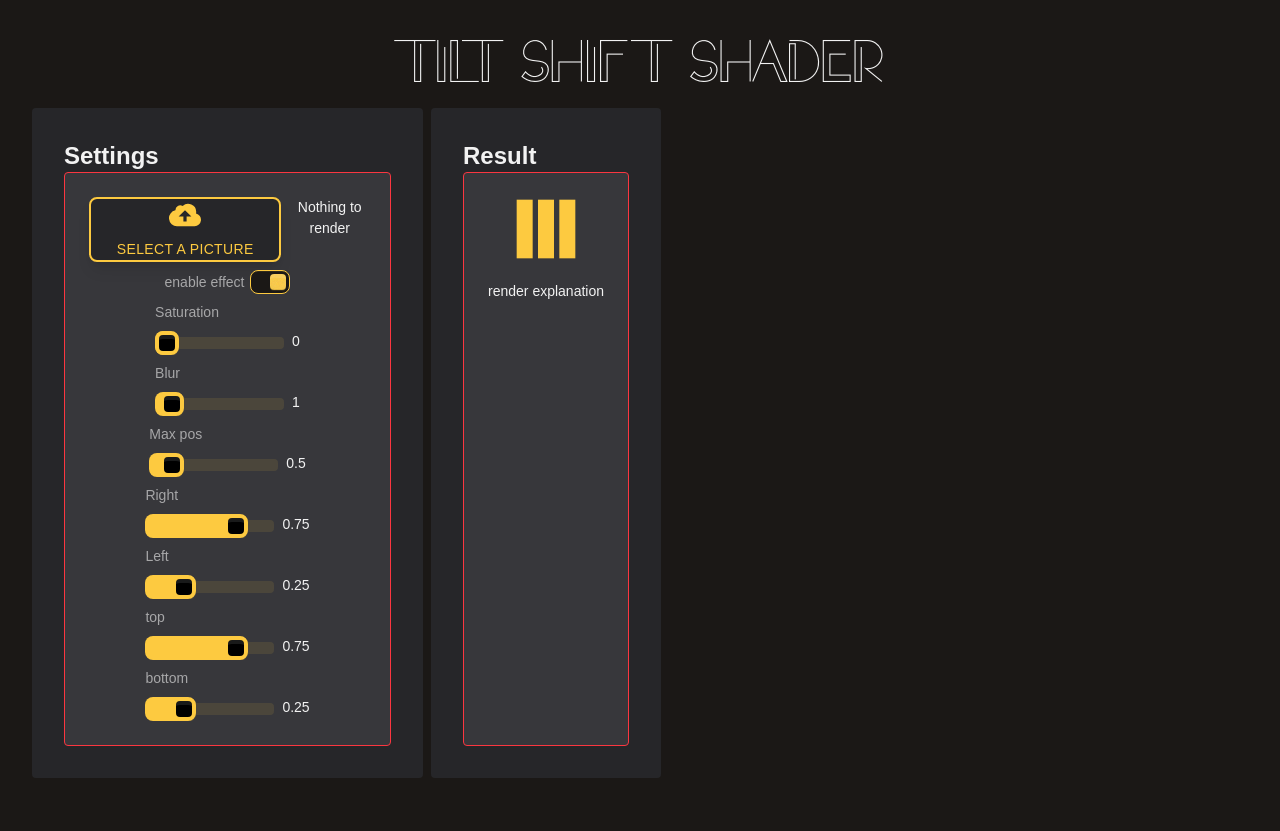
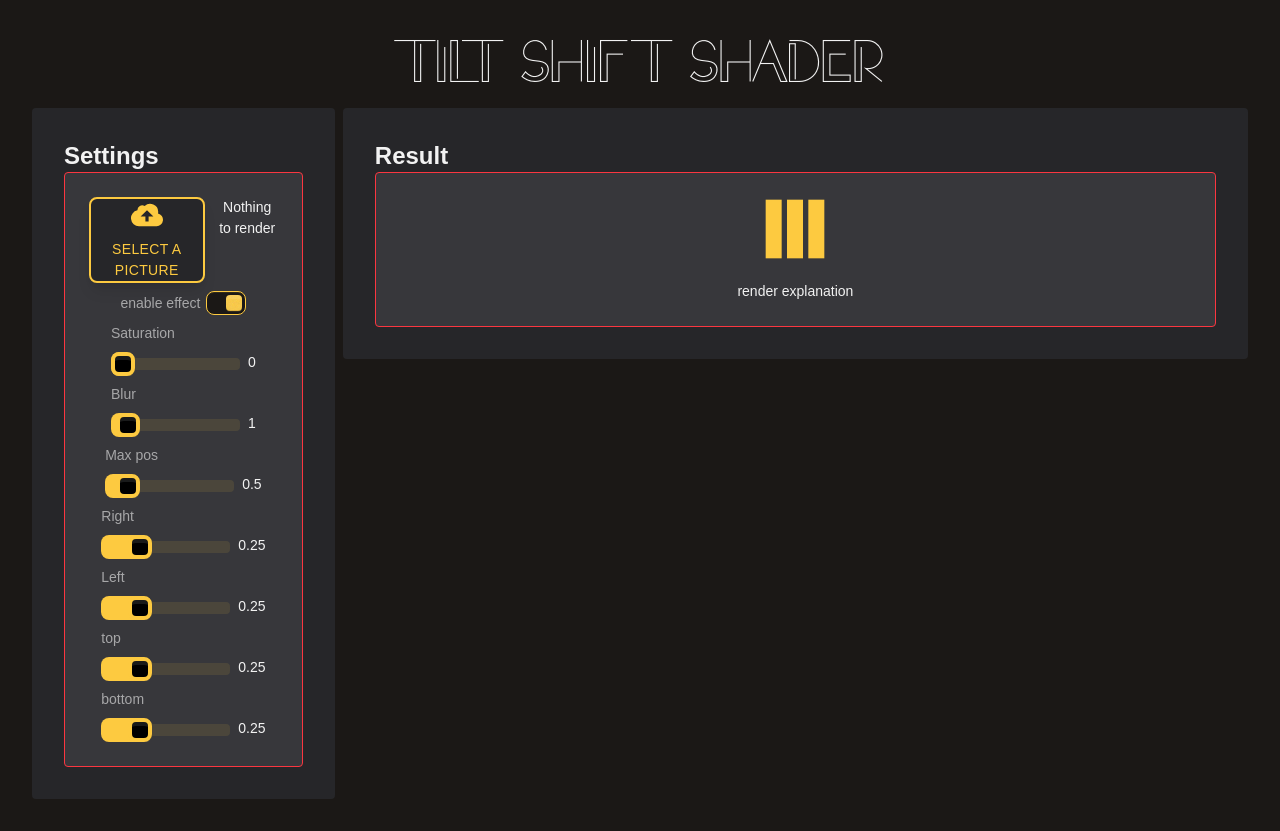
Before and after one commit to guillaume-gomez/ts-shader, a React (Vite) app: page / in a window 1280 px wide. Before the commit the page ends 810 px from the top, so only its background shows below. Built offline with nearby package versions, Linux system fonts and the light colour scheme.

Commit message:
stretch the card vertically

```diff
--- a/src/App.tsx
+++ b/src/App.tsx
@@ -17,8 +17,8 @@ function App() {
   const [saturation, setSaturation] = useState<number>(0);
   const [blur, setBlur] = useState<number>(1);
   const [maxPos, setMaxPos] = useState<number>(0.5);
-  const [top, setTop] = useState<number>(0.75);
-  const [right, setRight] = useState<number>(0.75);
+  const [top, setTop] = useState<number>(0.25);
+  const [right, setRight] = useState<number>(0.25);
   const [left, setLeft] = useState<number>(0.25);
   const [bottom, setBottom] = useState<number>(0.25);
 
@@ -116,7 +116,8 @@ function App() {
             float={true}
           />
         </Card>
-        <Card title="Result">
+
+        <Card title="Result" className="grow flex w-full h-full">
           {!imageBase64 ?
             <div className="flex flex-col gap-5 items-center">
               <span className="loading loading-bars w-16 text-primary"></span>
@@ -137,6 +138,7 @@ function App() {
             />
           }
         </Card>
+
       </div>
     </div>
   )
--- a/src/Components/Card.tsx
+++ b/src/Components/Card.tsx
@@ -4,11 +4,12 @@ import { ReactNode } from "react";
 interface CardProps {
   children: ReactNode;
   title: string;
+  className?: string;
 }
 
-function Card({title, children} : CardProps) {
+function Card({title, children, className} : CardProps) {
   return (
-    <div className="card bg-base-200">
+    <div className={`card bg-base-200 ${className}`}>
       <div className="card-title text-2xl">
         {title}
       </div>
```
